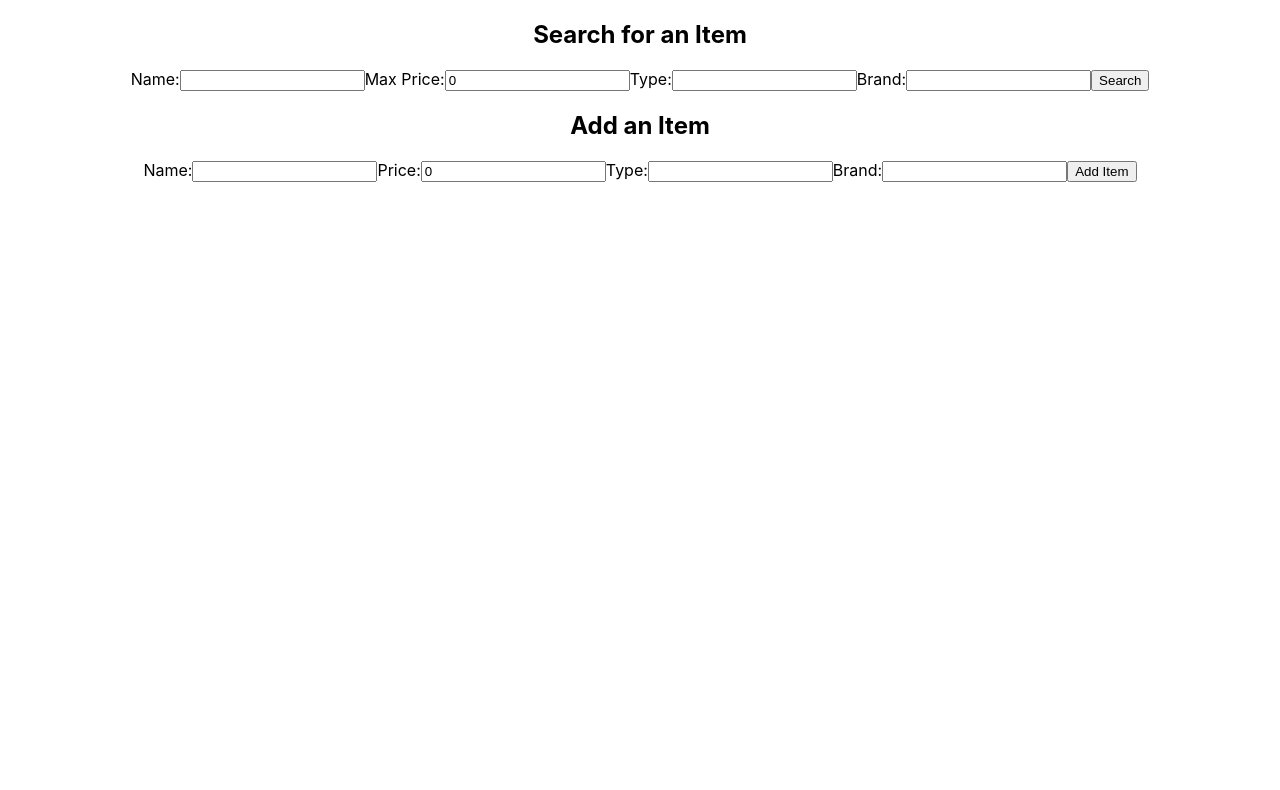
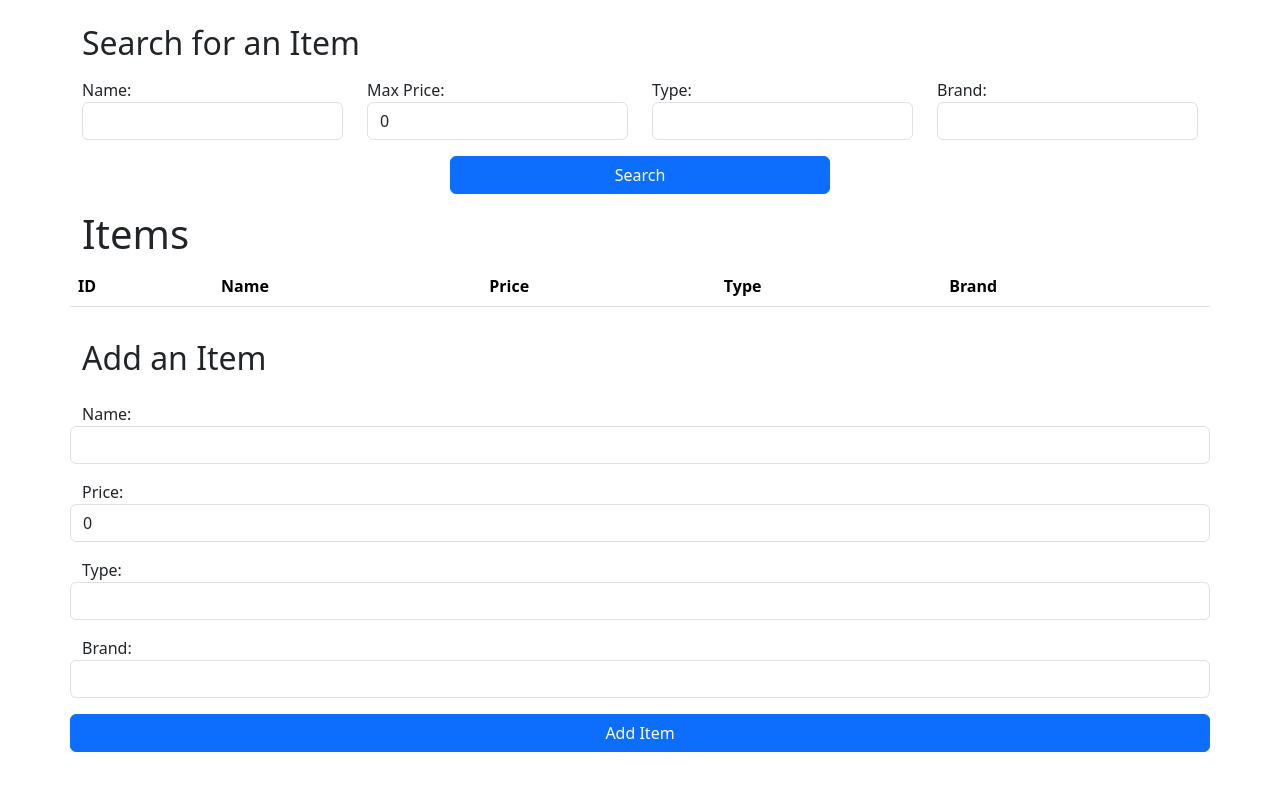
Before and after one commit to ricecooker312/inventory-management, a React (Create React App) app: page / in a window 1280 px wide. Shown: the top 790 px of the page. Built offline with nearby package versions, Linux system fonts and the light colour scheme.

Commit message:
added styling with bootstrap

```diff
--- a/package.json
+++ b/package.json
@@ -6,10 +6,13 @@
     "@testing-library/jest-dom": "^5.17.0",
     "@testing-library/react": "^13.4.0",
     "@testing-library/user-event": "^13.5.0",
+    "bootstrap": "^5.3.3",
     "react": "^18.3.1",
+    "react-bootstrap": "^2.10.2",
     "react-dom": "^18.3.1",
     "react-scripts": "5.0.1",
     "styled-component": "^2.8.0",
+    "styled-components": "^6.1.11",
     "web-vitals": "^2.1.4"
   },
   "scripts": {
--- a/src/AddItem.js
+++ b/src/AddItem.js
@@ -21,31 +21,35 @@
     }
 
     return (
-        <div>
-            <h2>Add an Item</h2>
-            <form>
-                <label htmlFor="name-field">Name:</label>
-                <input id="name-field" type="text" value={name} onChange={(e) => {
+        <div className="container">
+            <div className="row">
+                <h2>Add an Item</h2>
+            </div>
+            <div className="row">
+                <label htmlFor="name-field" className="mt-3">Name:</label>
+                <input className="form-control" id="name-field" type="text" value={name} onChange={(e) => {
                     setName(e.target.value)
                 }} />
 
-                <label htmlFor="price-field">Price:</label>
-                <input id="price-field" type="number"value={price} onChange={(e) => {
+                <label htmlFor="price-field" className="mt-3">Price:</label>
+                <input className="form-control" id="price-field" type="number"value={price} onChange={(e) => {
                     setPrice(e.target.value)
                 }} />
 
-                <label htmlFor="type-field">Type:</label>
-                <input id="type-field" type="text" value={type} onChange={(e) => {
+                <label htmlFor="type-field" className="mt-3">Type:</label>
+                <input className="form-control" id="type-field" type="text" value={type} onChange={(e) => {
                     setType(e.target.value)
                 }} />
 
-                <label htmlFor="brand-field">Brand:</label>
-                <input id="brand-field" type="text" value={brand} onChange={(e) => {
+                <label htmlFor="brand-field" className="mt-3">Brand:</label>
+                <input className="form-control" id="brand-field" type="text" value={brand} onChange={(e) => {
                     setBrand(e.target.value)
                 }} />
+            </div>
 
-                <button type="button" onClick={addItemButtonPressed}>Add Item</button>
-            </form>
+            <div className="row mt-3">
+                <button type="button" className="btn btn-primary" onClick={addItemButtonPressed}>Add Item</button>
+            </div>
         </div>
     )
 }
--- a/src/App.js
+++ b/src/App.js
@@ -23,10 +23,16 @@
   }
 
   return (
-    <div className="App">
-      <SearchBar updateSearchParams={updateFilters} />
-      <ItemsDisplay items={data["items"]} />
-      <AddItem addItem={addItem} />
+    <div className="container">
+      <div className="row mt-4">
+        <SearchBar updateSearchParams={updateFilters} />
+      </div>
+      <div className="row mt-3">
+        <ItemsDisplay items={data["items"]} />
+      </div>
+      <div className="row mt-3">
+        <AddItem addItem={addItem} />
+      </div>
     </div>
   );
 }
--- a/src/ItemsDisplay.js
+++ b/src/ItemsDisplay.js
@@ -1,20 +1,39 @@
 import React from 'react'
-import { useState } from 'react'
 
 function ItemsDisplay(props) {
+  const itemDisplay = (item) => {
+    return (
+        <tr>
+            <th scope='row'>{item.id}</th>
+            <td>{item.name}</td>
+            <td>{item.price}</td>
+            <td>{item.type}</td>
+            <td>{item.brand}</td>
+        </tr>
+    )
+  }
+
   return (
-    <div>
-        {props.items.map((item) => {
-            return (
-                <div>
-                    <p>ID: {item.id}</p>
-                    <p>Name: {item.name}</p>
-                    <p>Price: {item.price}</p>
-                    <p>Type: {item.type}</p>
-                    <p>Brand: {item.brand}</p>
-                </div>
-            )
-        })}
+    <div className='container'>
+        <div className='row'>
+            <h1>Items</h1>
+        </div>
+        <div className='row'>
+            <table className='table table-striped'>
+                <thead>
+                    <tr>
+                        <th scope='col'>ID</th>
+                        <th scope='col'>Name</th>
+                        <th scope='col'>Price</th>
+                        <th scope='col'>Type</th>
+                        <th scope='col'>Brand</th>
+                    </tr>
+                </thead>
+                <tbody>
+                    {props.items.map(itemDisplay)}
+                </tbody>
+            </table>
+        </div>
     </div>
   )
 }
--- a/src/SearchBar.js
+++ b/src/SearchBar.js
@@ -17,31 +17,45 @@
     }
 
     return (
-        <div>
+        <div className="container">
+            <div className="row">
                 <h2>Search for an Item</h2>
-            <form>
+            </div>
+            <div className="row">
+
+                <div className="col mt-2">
                     <label htmlFor="name-field">Name:</label>
-                <input id="name-field" type="text" value={name} onChange={(e) => {
+                    <input className="form-control" id="name-field" type="text" value={name} onChange={(e) => {
                         setName(e.target.value)
                     }} />
+                </div>
 
+                <div className="col mt-2">
                     <label htmlFor="price-field">Max Price:</label>
-                <input id="price-field" type="number"value={price} onChange={(e) => {
+                    <input className="form-control" id="price-field" type="number"value={price} onChange={(e) => {
                         setPrice(e.target.value)
                     }} />
+                </div>
 
+                <div className="col mt-2">
                     <label htmlFor="type-field">Type:</label>
-                <input id="type-field" type="text" value={type} onChange={(e) => {
+                    <input className="form-control" id="type-field" type="text" value={type} onChange={(e) => {
                         setType(e.target.value)
                     }} />
+                </div>
 
+                <div className="col mt-2">
                     <label htmlFor="brand-field">Brand:</label>
-                <input id="brand-field" type="text" value={brand} onChange={(e) => {
+                    <input className="form-control" id="brand-field" type="text" value={brand} onChange={(e) => {
                         setBrand(e.target.value)
                     }} />
+                </div>
 
-                <button type="button" onClick={searchButtonPressed}>Search</button>
-            </form>
+            </div>
+            <div className="row mt-3">
+                <div className="col-4"></div>
+                <button type="button" className="btn btn-primary col-4" onClick={searchButtonPressed}>Search</button>
+            </div>
         </div>
     )
 }
--- a/src/index.js
+++ b/src/index.js
@@ -3,6 +3,7 @@
 import './index.css';
 import App from './App';
 import reportWebVitals from './reportWebVitals';
+import 'bootstrap/dist/css/bootstrap.min.css'
 
 const root = ReactDOM.createRoot(document.getElementById('root'));
 root.render(
```
Also changed, not shown: 1 other file (tests, documents, lock files or other folders). Lines whose indentation alone changed are shown as unchanged.
